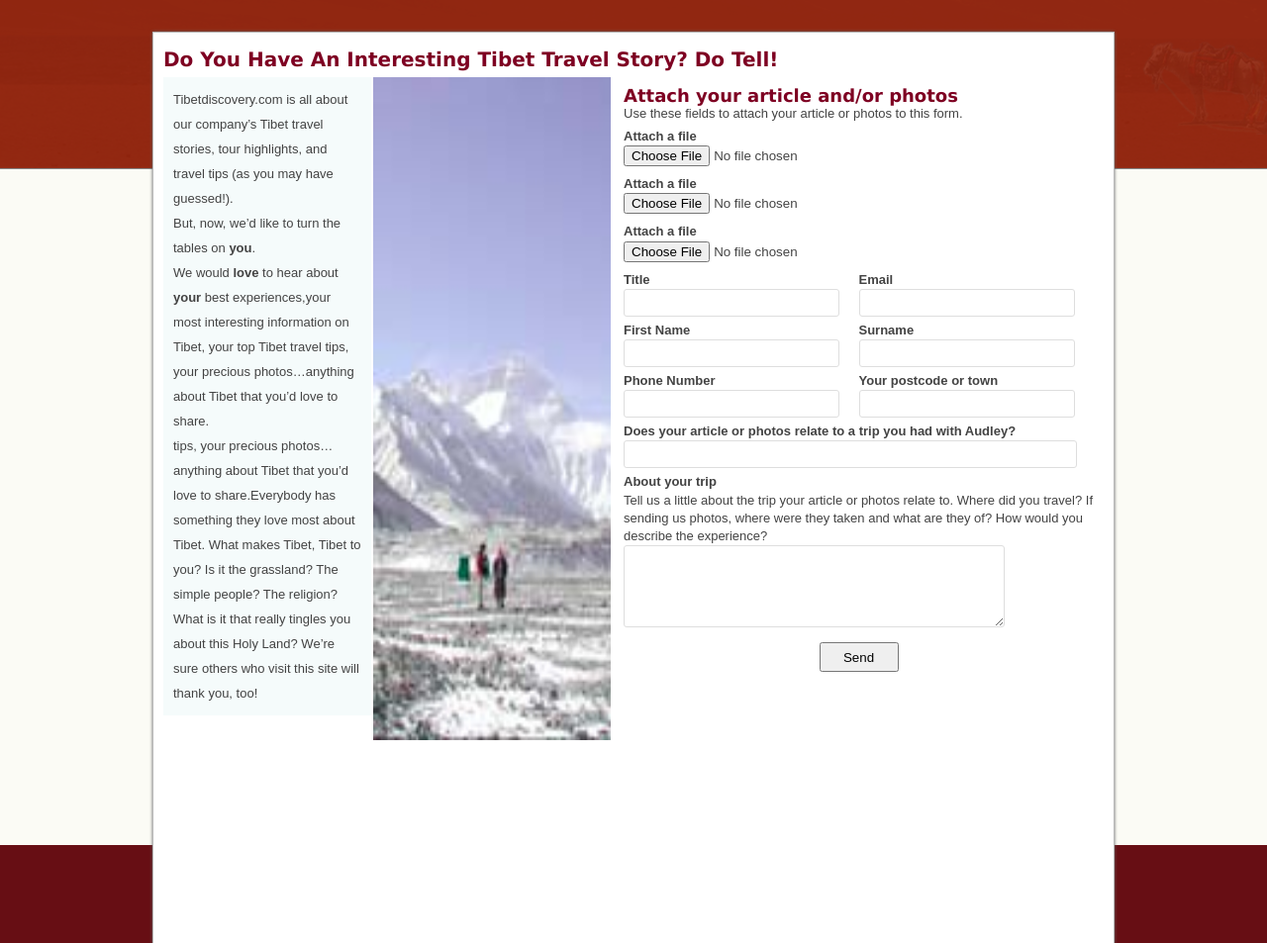
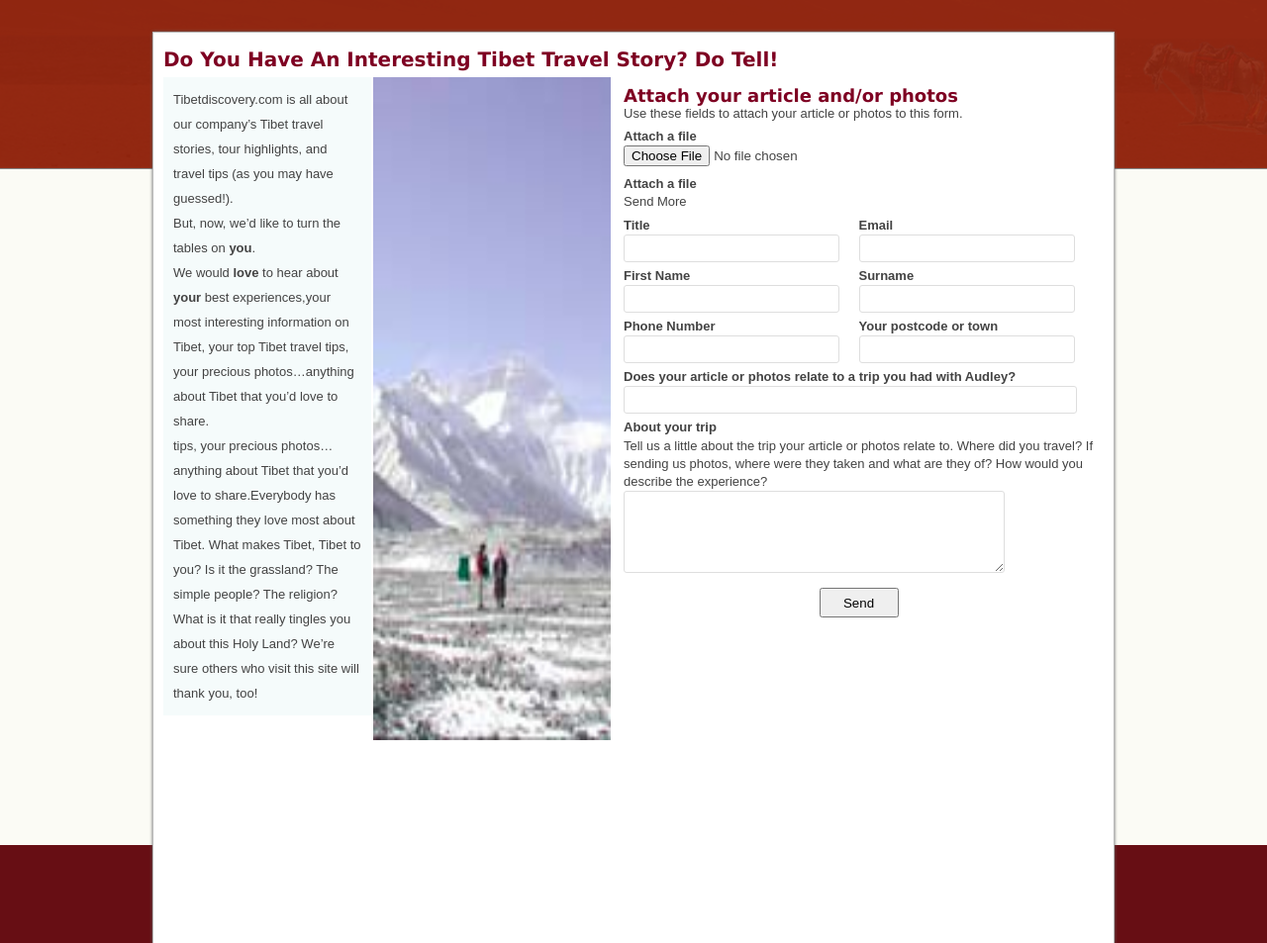
Before and after one commit to hellocreep/TD, a Django app: page /form/ in a window 1280 px wide. Shown: the part 145-1098 px from the top of the page at 99% size. Run offline with Django 3.2, Linux system fonts and the light colour scheme.

Commit message:
share form js

```diff
--- a/pool/assets/scripts/share-form.js
+++ b/pool/assets/scripts/share-form.js
@@ -15,5 +15,17 @@ $(function(){
 		 	return false;
 		 }
 	});
+
+	$( '.send-more' ).click(function(){
+		if ($( '.attach' ).length > 6)
+		{
+			return false;
+		}
+		else{
+			//$( '.attach' ).clone().val( ' ' ).show().insertBefore( $(this) );
+			$( this ).parent().parent()
+			.before( '<tr class="attach"><td colspan="2"><input type="file" name="pic[]" class="upfile"></td></tr>' );
+		}
+	})
 })
 })(jQuery)
--- a/pool/templates/shareform.html
+++ b/pool/templates/shareform.html
@@ -33,11 +33,9 @@
 				<tr><th colspan="2"><h2>Attach your article and/or photos </h2></th></tr>
 				<tr><td colspan="2">Use these fields to attach your article or photos to this form.</td></tr>
 				<tr><th>Attach a file </th></tr>
-				<tr><td colspan="2"><input type="file" name="pic[]" class="upfile"></td></tr>
+				<tr class="attach"><td colspan="2"><input type="file" name="pic[]" class="upfile"></td></tr>
 				<tr><th>Attach a file </th></tr>
-				<tr><td colspan="2"><input type="file" name="pic[]" class="upfile"></td></tr>
-				<tr><th>Attach a file </th></tr>
-				<tr><td colspan="2"><input type="file" name="pic[]" class="upfile"></td></tr>
+				<tr><td colspan="2"><span class="send-more">Send More</span> </td></tr>
 				<tr><th>Title</th><th>Email</th></tr>
 				<tr><td align="left"><input type="text" name="title" class="requird"></td><td align="left"><input type="text" name="EmailAdress" class="requird email"></td></tr>
 				<tr><th>First Name</th><th>Surname</th></tr>
```
